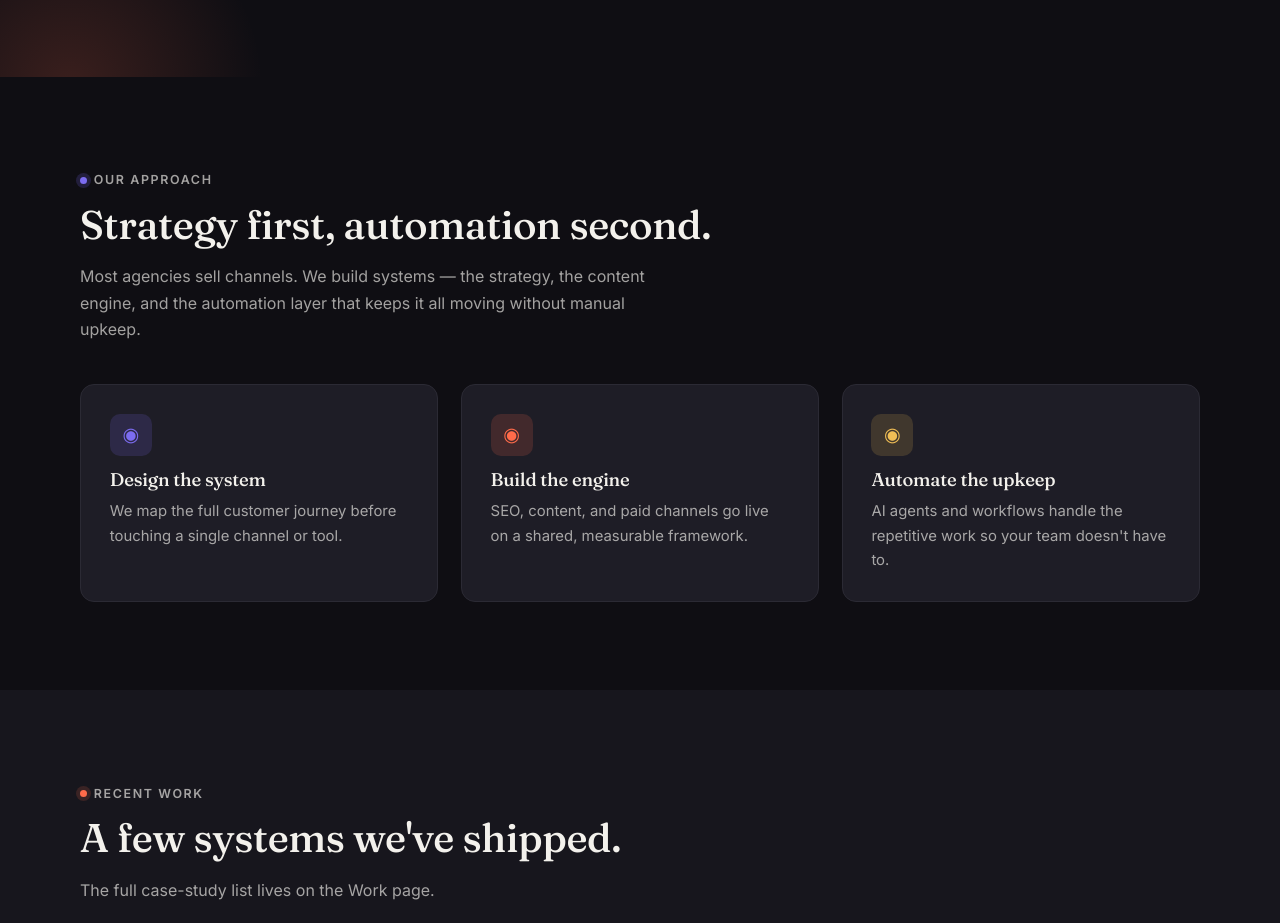
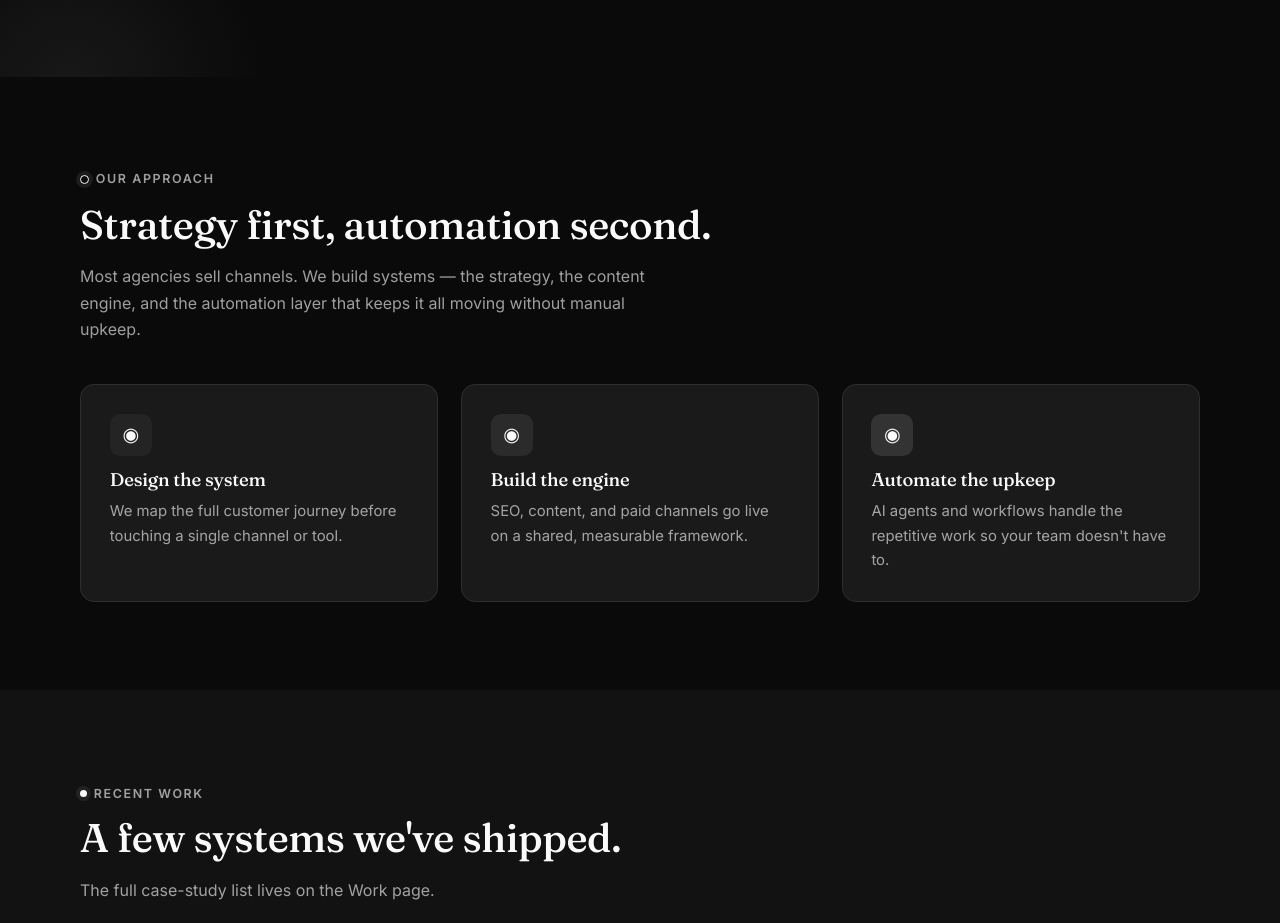
Before and after one commit to BeeepBeeep123/labeeba-digital, a plain HTML site: page index.html in a window 1280 px wide. Shown: the part 703-1626 px from the top of the page. Drawn offline with Linux system fonts and the light colour scheme.

Commit message:
Add files via upload

```diff
--- a/css/style.css
+++ b/css/style.css
@@ -1,20 +1,24 @@
 /* =========================================================
    Labeeba Digital — main stylesheet
-   Design language: dark minimal studio, signal-dot accents
+   Design language: black & white minimalist studio
+   All accent tokens below (--violet/--coral/--gold) are kept as
+   named variables for structural continuity with the rest of the
+   file, but are mapped to a strict grayscale palette — no hue
+   anywhere on the site, only black, white, and shades of gray.
    ========================================================= */
 
 @import url('https://fonts.googleapis.com/css2?family=Fraunces:opsz,wght@9..144,400;9..144,500;9..144,600&family=Inter:wght@400;500;600;700&display=swap');
 
 :root {
-  --void:      #0F0E13;
-  --surface:   #17161D;
-  --surface-2: #1E1D26;
-  --line:      #2B2A34;
-  --paper:     #F3F1EC;
-  --paper-dim: rgba(243,241,236,.65);
-  --violet:    #7C6CF0;
-  --coral:     #FF6B4A;
-  --gold:      #F0BE55;
+  --void:      #0A0A0A;
+  --surface:   #121212;
+  --surface-2: #1A1A1A;
+  --line:      #2E2E2E;
+  --paper:     #FAFAFA;
+  --paper-dim: rgba(250,250,250,.62);
+  --violet:    var(--paper);
+  --coral:     var(--paper);
+  --gold:      var(--paper);
 
   --font-display: 'Fraunces', Georgia, serif;
   --font-body: 'Inter', system-ui, sans-serif;
@@ -23,14 +27,16 @@
 }
 
 /* Light theme override — applied when the toggle sets data-theme="light" on <body>.
-   Dark values above in :root act as the default theme. */
+   Dark values above in :root act as the default theme. Because the accent
+   tokens are defined as var(--paper), they flip automatically with the
+   theme: white accents on dark, black accents on light. */
 body[data-theme="light"] {
-  --void:      #F7F5EF;
-  --surface:   #FFFFFF;
+  --void:      #FFFFFF;
+  --surface:   #F6F6F6;
   --surface-2: #FFFFFF;
-  --line:      #E4E0D6;
-  --paper:     #17161D;
-  --paper-dim: rgba(23,22,29,.65);
+  --line:      #E2E2E2;
+  --paper:     #0A0A0A;
+  --paper-dim: rgba(10,10,10,.62);
 }
 body[data-theme="light"] .card,
 body[data-theme="light"] .product-card,
@@ -42,7 +48,7 @@ body[data-theme="light"] .info-card,
 body[data-theme="light"] .form-field input,
 body[data-theme="light"] .form-field select,
 body[data-theme="light"] .form-field textarea {
-  box-shadow: 0 1px 3px rgba(23,22,29,.06);
+  box-shadow: 0 1px 3px rgba(10,10,10,.05);
 }
 
 * { box-sizing: border-box; }
@@ -84,16 +90,15 @@ h1, h2, h3 {
   content: "";
   width: 7px; height: 7px;
   border-radius: 50%;
-  background: var(--coral);
-  box-shadow: 0 0 0 4px rgba(255,107,74,.15);
+  background: var(--paper);
+  box-shadow: 0 0 0 4px rgba(128,128,128,.15);
 }
-.eyebrow.violet::before { background: var(--violet); box-shadow: 0 0 0 4px rgba(124,108,240,.18); }
-.eyebrow.gold::before { background: var(--gold); box-shadow: 0 0 0 4px rgba(240,190,85,.18); }
+.eyebrow.violet::before { background: transparent; border: 1.5px solid var(--paper); box-shadow: 0 0 0 4px rgba(128,128,128,.15); }
+.eyebrow.gold::before { background: var(--paper-dim); box-shadow: 0 0 0 4px rgba(128,128,128,.15); }
 
 /* ---------- Nav ---------- */
 .site-header {
-  background: rgba(15,14,19,.85);
-  backdrop-filter: blur(10px);
+  background: var(--void);
   border-bottom: 1px solid var(--line);
   position: sticky;
   top: 0;
@@ -171,7 +176,7 @@ h1, h2, h3 {
   position: absolute;
   width: 620px; height: 620px;
   top: -280px; right: -180px;
-  background: radial-gradient(circle, rgba(124,108,240,.30), transparent 65%);
+  background: radial-gradient(circle, rgba(128,128,128,.20), transparent 65%);
   filter: blur(10px);
   pointer-events: none;
 }
@@ -180,7 +185,7 @@ h1, h2, h3 {
   position: absolute;
   width: 420px; height: 420px;
   bottom: -220px; left: -140px;
-  background: radial-gradient(circle, rgba(255,107,74,.18), transparent 65%);
+  background: radial-gradient(circle, rgba(128,128,128,.12), transparent 65%);
   pointer-events: none;
 }
 .hero-inner { position: relative; max-width: 780px; }
@@ -222,7 +227,7 @@ section { padding: 5.5rem 0; }
   padding: 1.8rem;
   transition: border-color .15s ease, transform .15s ease;
 }
-.card:hover { border-color: rgba(255,255,255,.22); transform: translateY(-3px); }
+.card:hover { border-color: rgba(128,128,128,.45); transform: translateY(-3px); }
 .card h3 { font-size: 1.15rem; margin: .9rem 0 .5rem; color: var(--paper); font-weight: 500; }
 .card p { color: var(--paper-dim); margin: 0; font-size: .93rem; }
 
@@ -232,9 +237,9 @@ section { padding: 5.5rem 0; }
   display: flex; align-items: center; justify-content: center;
   font-size: 1.2rem;
 }
-.icon-violet { background: rgba(124,108,240,.16); color: var(--violet); }
-.icon-coral { background: rgba(255,107,74,.16); color: var(--coral); }
-.icon-gold { background: rgba(240,190,85,.16); color: var(--gold); }
+.icon-violet { background: rgba(128,128,128,.10); color: var(--violet); }
+.icon-coral { background: rgba(128,128,128,.16); color: var(--coral); }
+.icon-gold { background: rgba(128,128,128,.24); color: var(--gold); }
 
 /* Service line-items */
 .service-row {
@@ -276,9 +281,9 @@ section { padding: 5.5rem 0; }
   border-radius: 999px;
   margin-bottom: .8rem;
 }
-.tag-violet { background: rgba(124,108,240,.18); color: var(--violet); }
-.tag-coral { background: rgba(255,107,74,.18); color: var(--coral); }
-.tag-gold { background: rgba(240,190,85,.18); color: var(--gold); }
+.tag-violet { background: rgba(128,128,128,.14); color: var(--violet); }
+.tag-coral { background: rgba(128,128,128,.20); color: var(--coral); }
+.tag-gold { background: rgba(128,128,128,.28); color: var(--gold); }
 .product-body h3 { margin: 0 0 .5rem; font-size: 1.1rem; color: var(--paper); font-weight: 500; }
 .product-body p { color: var(--paper-dim); font-size: .92rem; margin: 0 0 1.2rem; }
 
@@ -402,13 +407,15 @@ section { padding: 5.5rem 0; }
   outline: none;
   border-color: var(--coral);
 }
-.form-field input.invalid, .form-field textarea.invalid { border-color: #E5484D; }
+.form-field input.invalid, .form-field textarea.invalid { border-color: var(--paper); border-width: 2px; }
 .error-msg {
   display: none;
   font-size: .8rem;
-  color: #FF7A6B;
+  font-weight: 600;
+  color: var(--paper);
 }
 .error-msg.visible { display: block; }
+.error-msg.visible::before { content: "\26A0  "; }
 
 .form-success {
   background: var(--surface-2);
```
